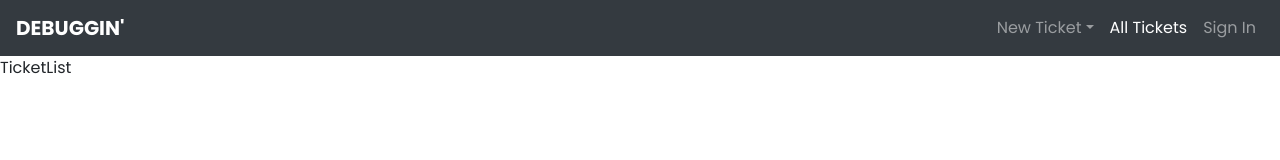
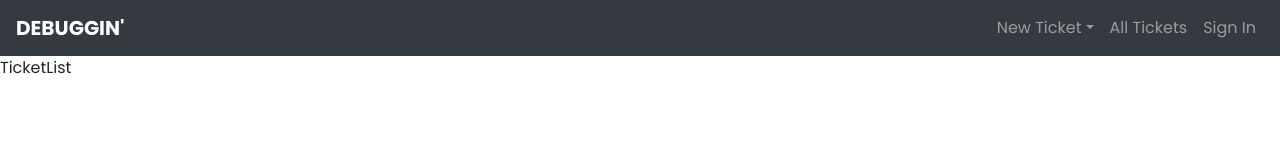
Before and after one commit to CGawronski/debuggin-app, a React (Create React App) app: page / in a window 1280 px wide. Shown: the top 160 px of the page. Built offline with nearby package versions, Linux system fonts and the light colour scheme.

Commit message:
backup commit

```diff
--- a/src/components/Header.js
+++ b/src/components/Header.js
@@ -25,7 +25,7 @@ export default class Header extends Component {
                 Separated link
               </NavDropdown.Item>
             </NavDropdown>
-            <Nav.Link as={NavLink} to="/">
+            <Nav.Link as={Link} to="/">
               All Tickets
             </Nav.Link>
             <Nav.Link eventKey={2}>Sign In</Nav.Link>
```
